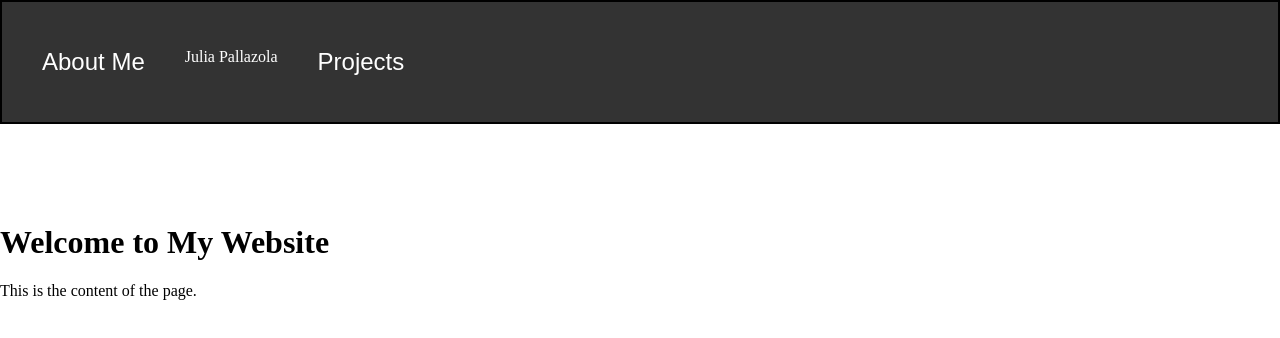
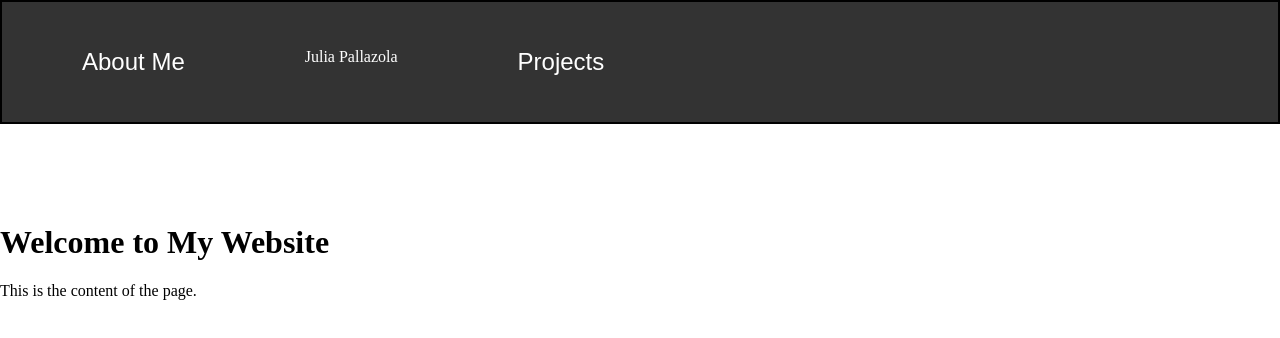
Before and after one commit to jpallazola/jpallazola.github.io, a plain HTML site: page index.html in a window 1280 px wide. Drawn offline with Linux system fonts and the light colour scheme.

Commit message:
Update pages.css

```diff
--- a/styles/pages.css
+++ b/styles/pages.css
@@ -32,7 +32,7 @@ body, ul {
   }
 
   .nav-links li {
-    margin: 0 20px; /* Space between links */
+    margin: 0 60px; /* Space between links */
   }
 
   .nav-links a {
```
